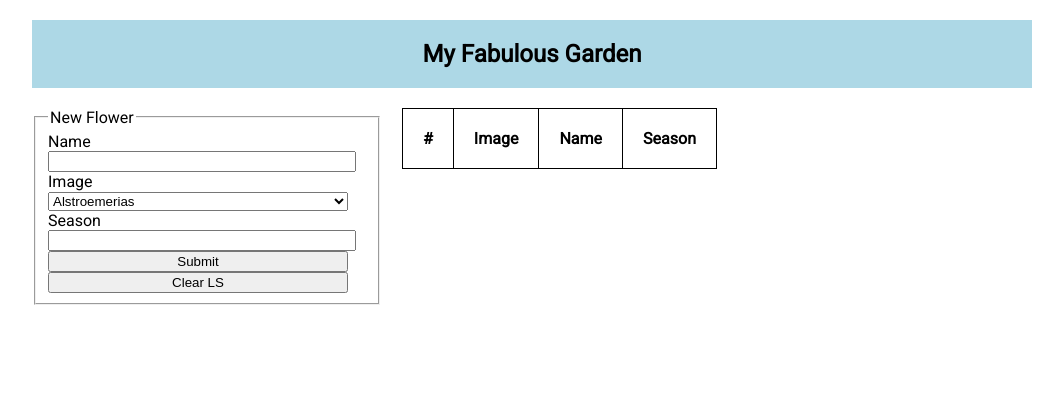
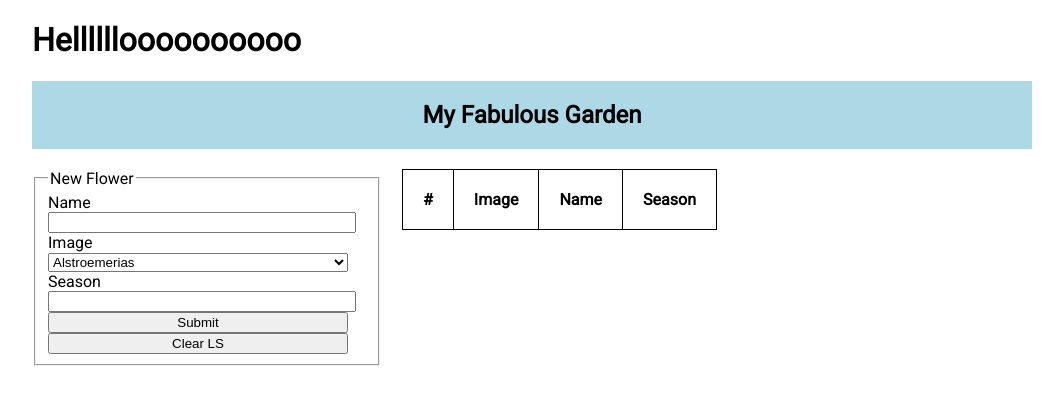
Before and after one commit to baraaAlosaily/My-Garden, a plain HTML site: page index.html in a window 1280 px wide. Shown: the whole page, without its empty margins (108-1171 px from the left). Drawn offline with Linux system fonts and the light colour scheme.

```diff
--- a/index.html
+++ b/index.html
@@ -9,6 +9,7 @@
     <title>My-Garden</title>
   </head>
   <body>
+    <h1>Helllllloooooooooo</h1>
     <h2 style="padding: 20px; background-color: lightblue; text-align: center">
       My Fabulous Garden
     </h2>
```
